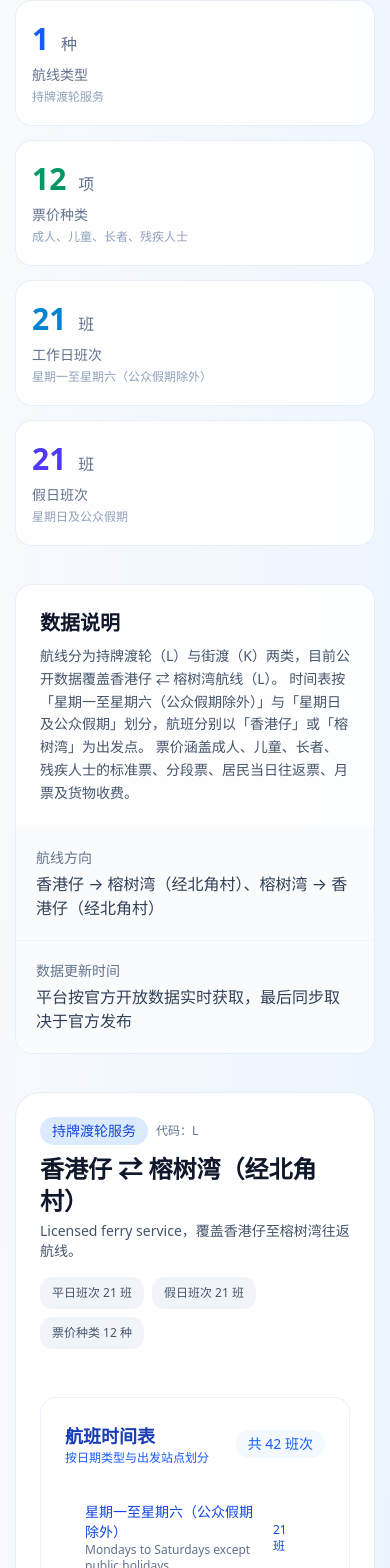
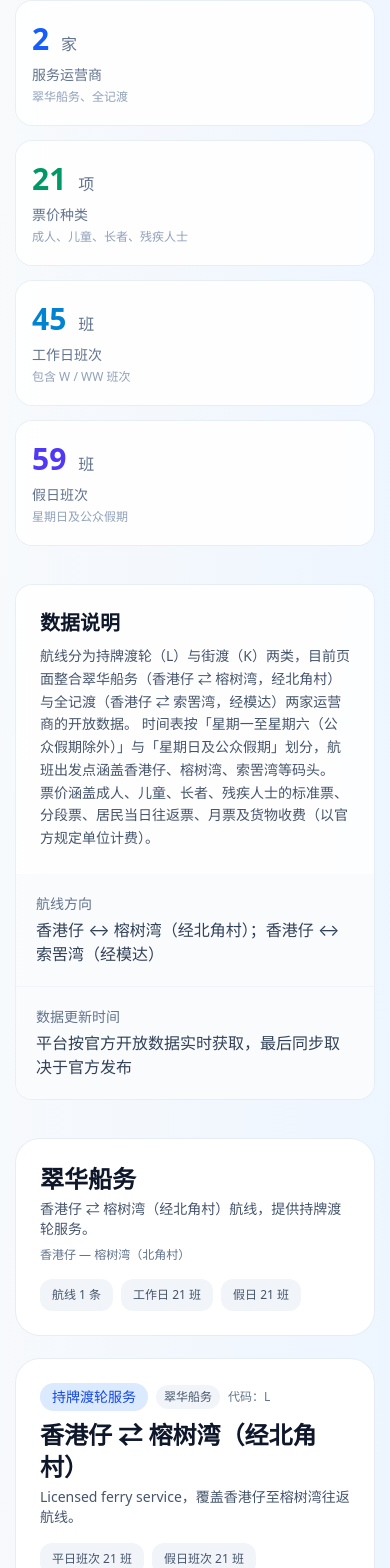
Before and after one commit to zoihkcom/ZoiHK-FrontEnd, a Vue app: page /tsui-wah-ferry in a window 390 px wide. Shown: the part 283-1851 px from the top of the page. Built offline with nearby package versions, Linux system fonts and the light colour scheme.

Commit message:
feat: 优化翠华渡轮与全记渡的服务信息展示，整合航线数据，提升用户对渡轮信息的理解与访问便捷性。

```diff
--- a/src/views/TsuiWahFerry.vue
+++ b/src/views/TsuiWahFerry.vue
@@ -44,15 +44,15 @@
             <div class="p-6">
               <h2 class="text-xl font-semibold text-slate-900 mb-2">数据说明</h2>
               <p class="text-sm text-slate-600 leading-relaxed">
-                航线分为持牌渡轮（L）与街渡（K）两类，目前公开数据覆盖香港仔 ⇄ 榕树湾航线（L）。
-                时间表按「星期一至星期六（公众假期除外）」与「星期日及公众假期」划分，航班分别以「香港仔」或「榕树湾」为出发点。
-                票价涵盖成人、儿童、长者、残疾人士的标准票、分段票、居民当日往返票、月票及货物收费。
+                航线分为持牌渡轮（L）与街渡（K）两类，目前页面整合翠华船务（香港仔 ⇄ 榕树湾，经北角村）与全记渡（香港仔 ⇄ 索罟湾，经模达）两家运营商的开放数据。
+                时间表按「星期一至星期六（公众假期除外）」与「星期日及公众假期」划分，航班出发点涵盖香港仔、榕树湾、索罟湾等码头。
+                票价涵盖成人、儿童、长者、残疾人士的标准票、分段票、居民当日往返票、月票及货物收费（以官方规定单位计费）。
               </p>
             </div>
             <div class="grid grid-cols-1 sm:grid-cols-2 divide-y sm:divide-y-0 sm:divide-x divide-slate-100">
               <div class="p-5 bg-slate-50/60">
                 <div class="text-sm text-slate-500 mb-1">航线方向</div>
-                <div class="text-base text-slate-700">香港仔 → 榕树湾（经北角村）、榕树湾 → 香港仔（经北角村）</div>
+                <div class="text-base text-slate-700">香港仔 ↔ 榕树湾（经北角村）；香港仔 ↔ 索罟湾（经模达）</div>
               </div>
               <div class="p-5 bg-slate-50/60">
                 <div class="text-sm text-slate-500 mb-1">数据更新时间</div>
@@ -61,13 +61,36 @@
             </div>
           </div>
 
-          <div v-for="route in routes" :key="route.routeType"
-            class="bg-white rounded-3xl ring-1 ring-slate-200/70 mb-12 overflow-hidden">
+          <div v-for="service in services" :key="service.id" class="space-y-6 mb-12">
+            <div class="bg-white rounded-3xl ring-1 ring-slate-200/70 p-6 flex flex-col sm:flex-row sm:items-center sm:justify-between gap-4">
+              <div>
+                <h2 class="text-2xl font-semibold text-slate-900">{{ service.name }}</h2>
+                <p class="text-sm text-slate-600 mt-1">{{ service.description }}</p>
+                <p v-if="service.tagline" class="text-xs text-slate-500 mt-2">{{ service.tagline }}</p>
+              </div>
+              <div class="flex flex-wrap gap-2">
+                <div class="px-3 py-2 bg-slate-100 text-slate-600 text-xs rounded-xl">
+                  航线 {{ service.summary.routeCount }} 条
+                </div>
+                <div class="px-3 py-2 bg-slate-100 text-slate-600 text-xs rounded-xl">
+                  工作日 {{ service.summary.weekdayTrips }} 班
+                </div>
+                <div class="px-3 py-2 bg-slate-100 text-slate-600 text-xs rounded-xl">
+                  假日 {{ service.summary.holidayTrips }} 班
+                </div>
+              </div>
+            </div>
+
+            <div v-for="route in service.routes" :key="route.key"
+              class="bg-white rounded-3xl ring-1 ring-slate-200/70 overflow-hidden">
               <div class="p-6 flex flex-col sm:flex-row sm:items-center sm:justify-between gap-4">
                 <div>
-                <div class="flex items-center gap-2 mb-2">
+                  <div class="flex flex-wrap items-center gap-2 mb-2">
                     <span class="px-3 py-1 text-sm font-medium rounded-full bg-blue-100 text-blue-700">
                       {{ route.typeLabel }}
+                    </span>
+                    <span class="px-2 py-1 text-xs font-medium rounded-full bg-slate-100 text-slate-600">
+                      {{ route.providerName }}
                     </span>
                     <span class="text-xs text-slate-500">代码：{{ route.routeType }}</span>
                   </div>
@@ -200,6 +223,7 @@
         </div>
       </div>
     </div>
+  </div>
 </template>
 
 <script setup>
@@ -211,7 +235,14 @@
 const fareRows = ref([])
 const timeRows = ref([])
 
-const routeTypeDetails = {
+const providersList = [
+  {
+    id: 'tsuiWah',
+    name: '翠华船务',
+    dataset: 'tsui-wah',
+    description: '香港仔 ⇄ 榕树湾（经北角村）航线，提供持牌渡轮服务。',
+    tagline: '香港仔 — 榕树湾（北角村）',
+    routeTypes: {
       L: {
         label: '持牌渡轮服务',
         title: '香港仔 ⇄ 榕树湾（经北角村）',
@@ -222,24 +253,8 @@
         title: 'Kaito 街渡服务',
         description: 'Kaito service，通常服务离岛及小型码头。',
       },
-}
-
-const dateTypeDetails = {
-  W: {
-    label: '星期一至星期六（公众假期除外）',
-    short: '周一至周六',
-    description: 'Mondays to Saturdays except public holidays',
-    order: 1,
     },
-  S: {
-    label: '星期日及公众假期',
-    short: '周日及公众假期',
-    description: 'Sunday & public holidays',
-    order: 2,
-  },
-}
-
-const routeStartDetails = {
+    routeStarts: {
       A: {
         label: '香港仔出发',
         description: '香港仔 → 榕树湾，经北角村',
@@ -250,9 +265,91 @@
         description: '榕树湾 → 香港仔，经北角村',
         order: 2,
       },
+    },
+    fareTypeOverrides: {
+      AS: {
+        description: '榕树湾 ⇄ 北角村路段',
+      },
+      CS: {
+        description: '榕树湾 ⇄ 北角村路段',
+      },
+      SS: {
+        description: '榕树湾 ⇄ 北角村路段',
+      },
+      DS: {
+        description: '榕树湾 ⇄ 北角村路段',
+      },
+      F: {
+        description: '货物每平方米收费',
+      },
+    },
+  },
+  {
+    id: 'chuenKee',
+    name: '全记渡',
+    dataset: 'chuen-kee',
+    description: '香港仔 ⇄ 索罟湾（经模达）航线，由全记渡营运。',
+    tagline: '香港仔 — 索罟湾（模达）',
+    routeTypes: {
+      L: {
+        label: '持牌渡轮服务',
+        title: '香港仔 ⇄ 索罟湾（经模达）',
+        description: 'Licensed ferry service，覆盖香港仔至索罟湾往返航线。',
+      },
+      K: {
+        label: '街渡服务',
+        title: 'Kaito 街渡服务',
+        description: 'Kaito service，通常服务离岛及小型码头。',
+      },
+    },
+    routeStarts: {
+      A: {
+        label: '香港仔出发',
+        description: '香港仔 → 索罟湾，经模达',
+        order: 1,
+      },
+      S: {
+        label: '索罟湾出发',
+        description: '索罟湾 → 香港仔，经模达',
+        order: 2,
+      },
+    },
+    fareTypeOverrides: {
+      C: {
+        description: '3至12岁（不含）儿童单程票',
+      },
+      F: {
+        description: '货物每0.11立方米收费',
+      },
+    },
+  },
+]
+
+const providersMap = Object.fromEntries(providersList.map((provider) => [provider.id, provider]))
+
+const dateTypeDetails = {
+  W: {
+    label: '星期一至星期六（公众假期除外）',
+    short: '周一至周六',
+    description: 'Mondays to Saturdays except public holidays',
+    order: 1,
+  },
+  WW: {
+    label: '星期一至星期六（特别班次）',
+    short: '特别班次',
+    description: 'Special sailings on Mondays to Saturdays（官方未单独说明）',
+    order: 1.5,
+  },
+  S: {
+    label: '星期日及公众假期',
+    short: '周日及公众假期',
+    description: 'Sunday & public holidays',
+    order: 2,
+  },
 }
 
 const fareTypeDetails = {
+
   A: {
     label: '成人',
     description: '成人单程票',
@@ -283,28 +380,28 @@
   },
   AS: {
     label: '成人分段票',
-    description: '榕树湾 ⇄ 北角村路段',
+    description: '适用于航线指定分段',
     category: 'section',
     badge: 'bg-blue-50 text-blue-700',
     order: 1,
   },
   CS: {
     label: '儿童分段票',
-    description: '榕树湾 ⇄ 北角村路段',
+    description: '适用于航线指定分段',
     category: 'section',
     badge: 'bg-emerald-50 text-emerald-700',
     order: 2,
   },
   SS: {
     label: '长者分段票',
-    description: '榕树湾 ⇄ 北角村路段',
+    description: '适用于航线指定分段',
     category: 'section',
     badge: 'bg-purple-50 text-purple-700',
     order: 3,
   },
   DS: {
     label: '残疾人士分段票',
-    description: '榕树湾 ⇄ 北角村路段',
+    description: '适用于航线指定分段',
     category: 'section',
     badge: 'bg-amber-50 text-amber-700',
     order: 4,
@@ -332,7 +429,7 @@
   },
   F: {
     label: '货物收费',
-    description: '货物每平方米收费',
+    description: '货物收费（以官方规定单位计费）',
     category: 'freight',
     badge: 'bg-slate-200 text-slate-700',
     order: 1,
@@ -347,7 +444,7 @@
   },
   section: {
     label: '分段票价（榕树湾 ⇄ 北角村）',
-    description: '仅适用于榕树湾与北角村之间路段',
+    description: '仅适用于航线指定区间',
     order: 2,
   },
   resident: {
@@ -362,7 +459,7 @@
   },
   freight: {
     label: '货物收费',
-    description: '按货物占用面积收取费用',
+    description: '按官方规定的单位收取货运费用',
     order: 5,
   },
   other: {
@@ -372,12 +469,53 @@
   },
 }
 
-const dateOrder = ['W', 'S']
-const routeStartOrder = ['A', 'Y']
+const fallbackFareDetail = {
+  label: '未命名票价',
+  description: '官方未提供详细说明',
+  category: 'other',
+  badge: 'bg-slate-100 text-slate-600',
+  order: 99,
+}
+
+const weekdayDateTypes = new Set(['W', 'WW'])
+
+const getProviderConfig = (providerId) => providersMap[providerId] ?? providersList[0]
+
+const getRouteTypeMeta = (providerId, routeType) => {
+  const provider = getProviderConfig(providerId)
+  return (
+    provider.routeTypes?.[routeType] ?? {
+      label: `路线 ${routeType}`,
+      title: `路线 ${routeType}`,
+      description: '官方尚未提供详细描述',
+    }
+  )
+}
+
+const getRouteStartMeta = (providerId, startCode) => {
+  const provider = getProviderConfig(providerId)
+  return (
+    provider.routeStarts?.[startCode] ?? {
+      label: `起点 ${startCode}`,
+      description: '官方未提供详细说明',
+      order: 99,
+    }
+  )
+}
+
+const getFareDetail = (providerId, fareType) => {
+  const base = fareTypeDetails[fareType]
+    ? { ...fareTypeDetails[fareType] }
+    : { ...fallbackFareDetail }
+  const providerOverride = getProviderConfig(providerId).fareTypeOverrides?.[fareType]
+  return providerOverride ? { ...base, ...providerOverride } : base
+}
+
+const dateOrder = ['W', 'WW', 'S']
 
 const withTrailingSlash = (value) => (value.endsWith('/') ? value : `${value}/`)
 const assetBase = withTrailingSlash(import.meta.env.BASE_URL || '/')
-const getAssetUrl = (name) => `${assetBase}data/tsui-wah/${name}`
+const getProviderAssetUrl = (dataset, name) => `${assetBase}data/${dataset}/${name}`
 
 const parseCsv = (text) => {
   const lines = text.trim().split(/\r?\n/).filter((line) => line.length > 0)
@@ -420,13 +558,15 @@
   loading.value = true
   error.value = ''
   try {
+    const results = await Promise.all(
+      providersList.map(async (provider) => {
         const [fareResponse, timeResponse] = await Promise.all([
-      fetch(getAssetUrl('fare.csv')),
-      fetch(getAssetUrl('time.csv')),
+          fetch(getProviderAssetUrl(provider.dataset, 'fare.csv')),
+          fetch(getProviderAssetUrl(provider.dataset, 'time.csv')),
         ])
 
         if (!fareResponse.ok || !timeResponse.ok) {
-      throw new Error('无法读取官方开放数据')
+          throw new Error(`无法读取${provider.name}开放数据`)
         }
 
         const [fareText, timeText] = await Promise.all([
@@ -434,11 +574,25 @@
           timeResponse.text(),
         ])
 
-    fareRows.value = parseFareRows(parseCsv(fareText))
-    timeRows.value = parseTimeRows(parseCsv(timeText))
+        return {
+          providerId: provider.id,
+          fares: parseFareRows(parseCsv(fareText)).map((row) => ({
+            ...row,
+            providerId: provider.id,
+          })),
+          times: parseTimeRows(parseCsv(timeText)).map((row) => ({
+            ...row,
+            providerId: provider.id,
+          })),
+        }
+      }),
+    )
+
+    fareRows.value = results.flatMap((item) => item.fares)
+    timeRows.value = results.flatMap((item) => item.times)
   } catch (err) {
     console.error('[TsuiWahFerry] 加载数据失败', err)
-    error.value = '加载翠华船务数据时出错，请稍后重试。'
+    error.value = '加载渡轮数据时出错，请稍后重试。'
   } finally {
     loading.value = false
   }
@@ -485,8 +639,10 @@
   return `${paddedHour}:${paddedMinute}`
 }
 
-const buildTimetables = (routeType) => {
-  const rows = timeRows.value.filter((row) => row.routeType === routeType)
+const buildTimetables = (providerId, routeType) => {
+  const rows = timeRows.value.filter(
+    (row) => row.providerId === providerId && row.routeType === routeType,
+  )
   const groupedByDate = new Map()
 
   rows.forEach((row) => {
@@ -508,16 +664,12 @@
         description: '',
       }
       const startMap = groupedByDate.get(dateType)
-      const stops = routeStartOrder
-        .filter((start) => startMap.has(start))
+      const stops = Array.from(startMap.keys())
         .map((start) => {
-          const meta = routeStartDetails[start] ?? {
-            label: start,
-            description: '',
-          }
+          const meta = getRouteStartMeta(providerId, start)
           const sortedTimes = sortTimes(startMap.get(start))
           const formattedTimes = sortedTimes.map((value, index) => ({
-            id: `${dateType}-${start}-${value}-${index}`,
+            id: `${providerId}-${routeType}-${dateType}-${start}-${value}-${index}`,
             value,
             display: formatScheduleTime(value),
           }))
@@ -528,8 +680,10 @@
             times: formattedTimes,
             firstDeparture: formatScheduleTime(sortedTimes[0]),
             lastDeparture: formatScheduleTime(sortedTimes[sortedTimes.length - 1]),
+            order: meta.order ?? 99,
           }
         })
+        .sort((a, b) => (a.order ?? 99) - (b.order ?? 99) || a.label.localeCompare(b.label))
 
       const tripCount = stops.reduce((sum, item) => sum + item.times.length, 0)
 
@@ -543,16 +697,8 @@
     })
 }
 
-const fallbackFareDetail = {
-  label: '未命名票价',
-  description: '官方未提供详细说明',
-  category: 'other',
-  badge: 'bg-slate-100 text-slate-600',
-  order: 99,
-}
-
-const buildFareSections = (routeType) => {
-  const rows = fareRows.value.filter((row) => row.routeType === routeType)
+const buildFareSections = (providerId, routeType) => {
+  const rows = fareRows.value.filter((row) => row.providerId === providerId && row.routeType === routeType)
   const groupedByDate = new Map()
 
   rows.forEach((row) => {
@@ -560,7 +706,7 @@
       groupedByDate.set(row.dateType, new Map())
     }
     const categoryMap = groupedByDate.get(row.dateType)
-    const detail = fareTypeDetails[row.fareType] ?? fallbackFareDetail
+    const detail = getFareDetail(providerId, row.fareType)
     if (!categoryMap.has(detail.category)) {
       categoryMap.set(detail.category, [])
     }
@@ -627,26 +773,25 @@
   })}`
 }
 
-const routeKeys = computed(() => {
-  const keys = new Set()
-  timeRows.value.forEach((row) => keys.add(row.routeType))
-  fareRows.value.forEach((row) => keys.add(row.routeType))
-  return Array.from(keys)
-})
+const services = computed(() => {
+  return providersList
+    .map((provider) => {
+      const providerTimeRows = timeRows.value.filter((row) => row.providerId === provider.id)
+      const providerFareRows = fareRows.value.filter((row) => row.providerId === provider.id)
 
-const routes = computed(() => {
-  return routeKeys.value.map((routeType) => {
-    const meta = routeTypeDetails[routeType] ?? {
-      label: `路线 ${routeType}`,
-      title: `路线 ${routeType}`,
-      description: '官方尚未提供详细描述',
-    }
+      const routeKeySet = new Set()
+      providerTimeRows.forEach((row) => routeKeySet.add(row.routeType))
+      providerFareRows.forEach((row) => routeKeySet.add(row.routeType))
+      const routeKeys = Array.from(routeKeySet)
 
-    const timetables = buildTimetables(routeType)
-    const fares = buildFareSections(routeType)
+      const routes = routeKeys
+        .map((routeType) => {
+          const meta = getRouteTypeMeta(provider.id, routeType)
+          const timetables = buildTimetables(provider.id, routeType)
+          const fares = buildFareSections(provider.id, routeType)
 
           const weekdayTrips = timetables
-      .filter((section) => section.dateType === 'W')
+            .filter((section) => weekdayDateTypes.has(section.dateType))
             .reduce((sum, section) => sum + section.tripCount, 0)
 
           const holidayTrips = timetables
@@ -656,10 +801,15 @@
           const totalTrips = timetables.reduce((sum, section) => sum + section.tripCount, 0)
 
           const fareTypes = unique(
-      fares.flatMap((section) => section.categories.flatMap((category) => category.items.map((item) => item.code))),
+            fares.flatMap((section) =>
+              section.categories.flatMap((category) => category.items.map((item) => item.code)),
+            ),
           ).length
 
           return {
+            key: `${provider.id}-${routeType}`,
+            providerId: provider.id,
+            providerName: provider.name,
             routeType,
             typeLabel: meta.label,
             title: meta.title,
@@ -672,22 +822,38 @@
             fareTypes,
           }
         })
+        .filter((route) => route.timetables.length > 0 || route.fares.length > 0)
+
+      const weekdayTrips = providerTimeRows.filter((row) => weekdayDateTypes.has(row.dateType)).length
+      const holidayTrips = providerTimeRows.filter((row) => row.dateType === 'S').length
+
+      return {
+        id: provider.id,
+        name: provider.name,
+        description: provider.description,
+        tagline: provider.tagline,
+        summary: {
+          routeCount: routes.length,
+          weekdayTrips,
+          holidayTrips,
+        },
+        routes,
+      }
+    })
+    .filter((service) => service.routes.length > 0)
 })
 
 const summaryMetrics = computed(() => {
-  const routeCount = routeKeys.value.length
-  const routeLabels = routeKeys.value
-    .map((key) => routeTypeDetails[key]?.label ?? key)
-    .join('、')
+  const providerCount = services.value.length
+  const providerNames = services.value.map((service) => service.name).join('、')
 
-  const totalTrips = timeRows.value.length
-  const weekdayTrips = timeRows.value.filter((row) => row.dateType === 'W').length
+  const weekdayTrips = timeRows.value.filter((row) => weekdayDateTypes.has(row.dateType)).length
   const holidayTrips = timeRows.value.filter((row) => row.dateType === 'S').length
 
-  const fareTypeCount = unique(fareRows.value.map((row) => row.fareType)).length
+  const fareTypeCount = unique(fareRows.value.map((row) => `${row.providerId}-${row.fareType}`)).length
   const fareNamesPreview = unique(
     fareRows.value
-      .map((row) => fareTypeDetails[row.fareType]?.label ?? row.fareType)
+      .map((row) => getFareDetail(row.providerId, row.fareType)?.label ?? row.fareType)
       .filter(Boolean),
   )
     .slice(0, 4)
@@ -695,11 +861,11 @@
 
   return [
     {
-      id: 'routes',
-      label: '航线类型',
-      value: routeCount,
-      unit: '种',
-      helper: routeLabels || '暂无航线数据',
+      id: 'providers',
+      label: '服务运营商',
+      value: providerCount,
+      unit: '家',
+      helper: providerNames || '暂无运营商数据',
       accent: 'text-blue-600',
     },
     {
@@ -715,7 +881,7 @@
       label: '工作日班次',
       value: weekdayTrips,
       unit: '班',
-      helper: '星期一至星期六（公众假期除外）',
+      helper: '包含 W / WW 班次',
       accent: 'text-sky-600',
     },
     {
```
Also changed, not shown: public/data/chuen-kee/fare.csv (added), public/data/chuen-kee/time.csv (added). Lines whose indentation alone changed are shown as unchanged.
